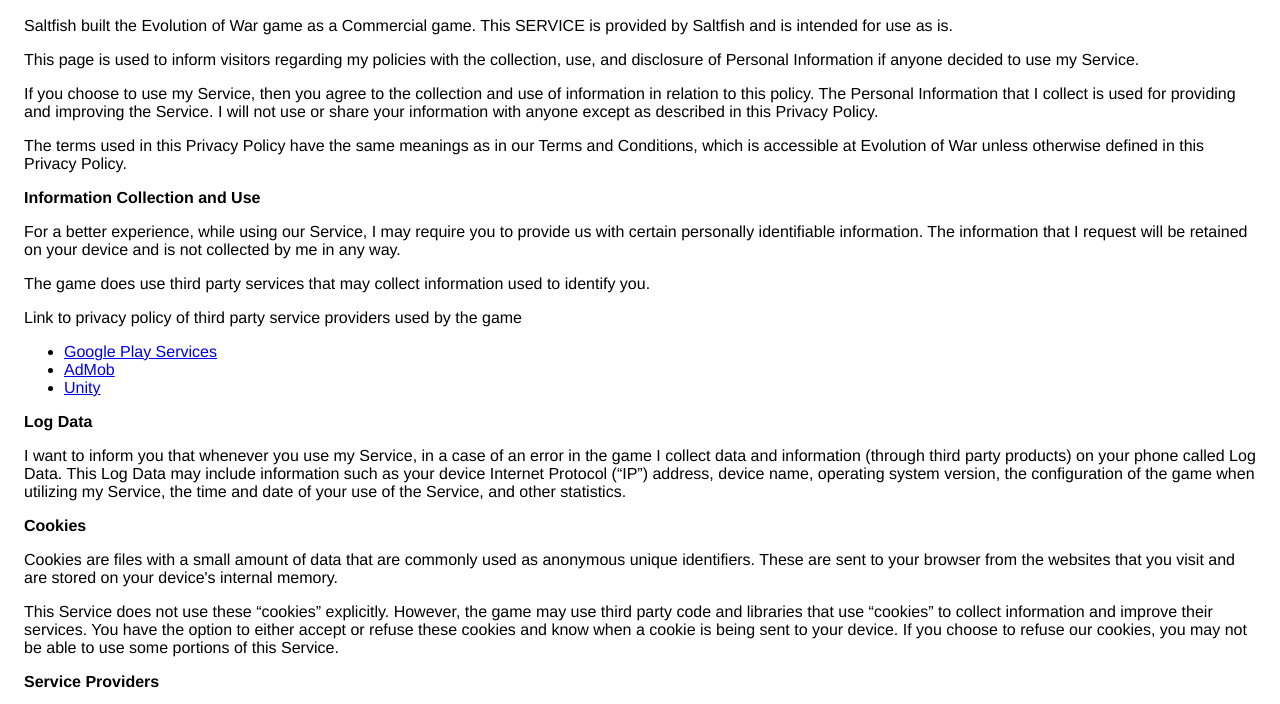
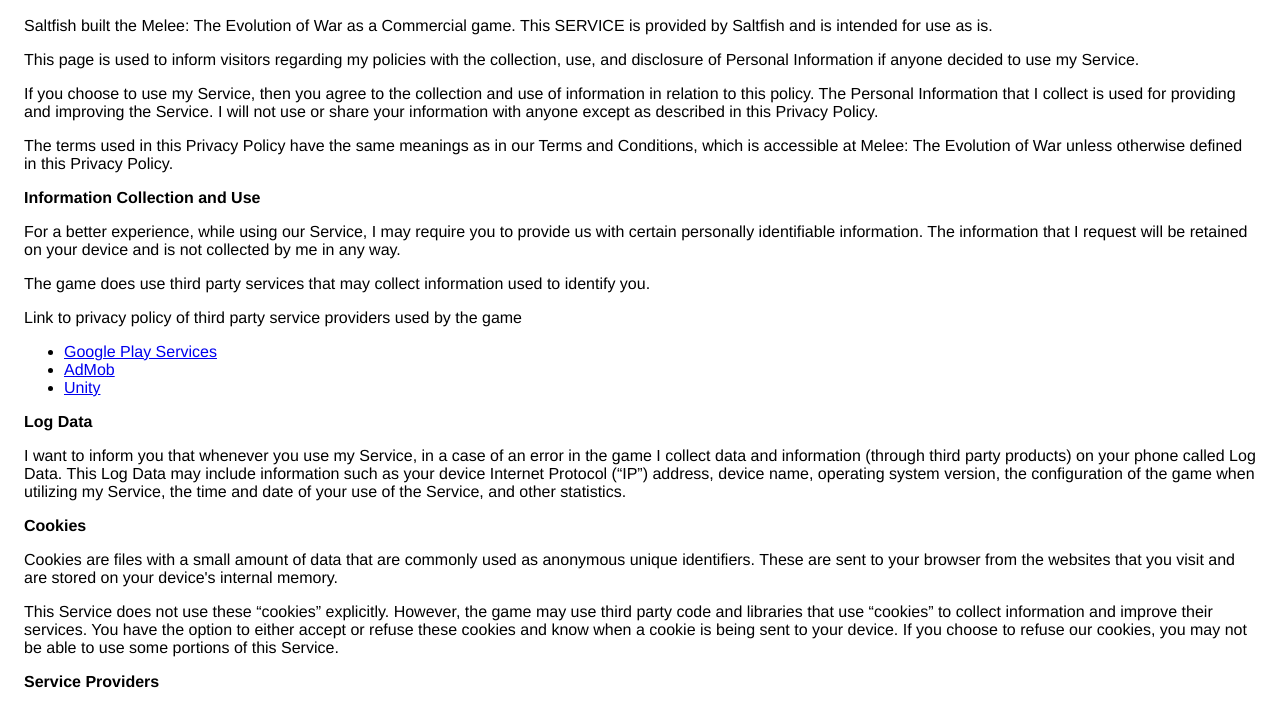
Before and after one commit to saltfishgames/saltfishgames.github.io, a plain HTML site: page privacypolicy.html in a window 1280 px wide. Shown: the part 75-779 px from the top of the page. Drawn offline with Linux system fonts and the light colour scheme.

Commit message:
Update privacypolicy.html

```diff
--- a/privacypolicy.html
+++ b/privacypolicy.html
@@ -8,7 +8,7 @@
     </head>
     <body>
     <h2>Privacy Policy</h2> <p>
-                    Saltfish built the Evolution of War game as
+                    Saltfish built the Melee: The Evolution of War as
                     a Commercial game. This SERVICE is provided by
                     Saltfish  and is intended for
                     use as is.
@@ -28,7 +28,7 @@
                   </p> <p>
                     The terms used in this Privacy Policy have the same meanings
                     as in our Terms and Conditions, which is accessible at
-                    Evolution of War unless otherwise defined in this Privacy
+                    Melee: The Evolution of War unless otherwise defined in this Privacy
                     Policy.
                   </p> <p><strong>Information Collection and Use</strong></p> <p>
                     For a better experience, while using our Service,
```
